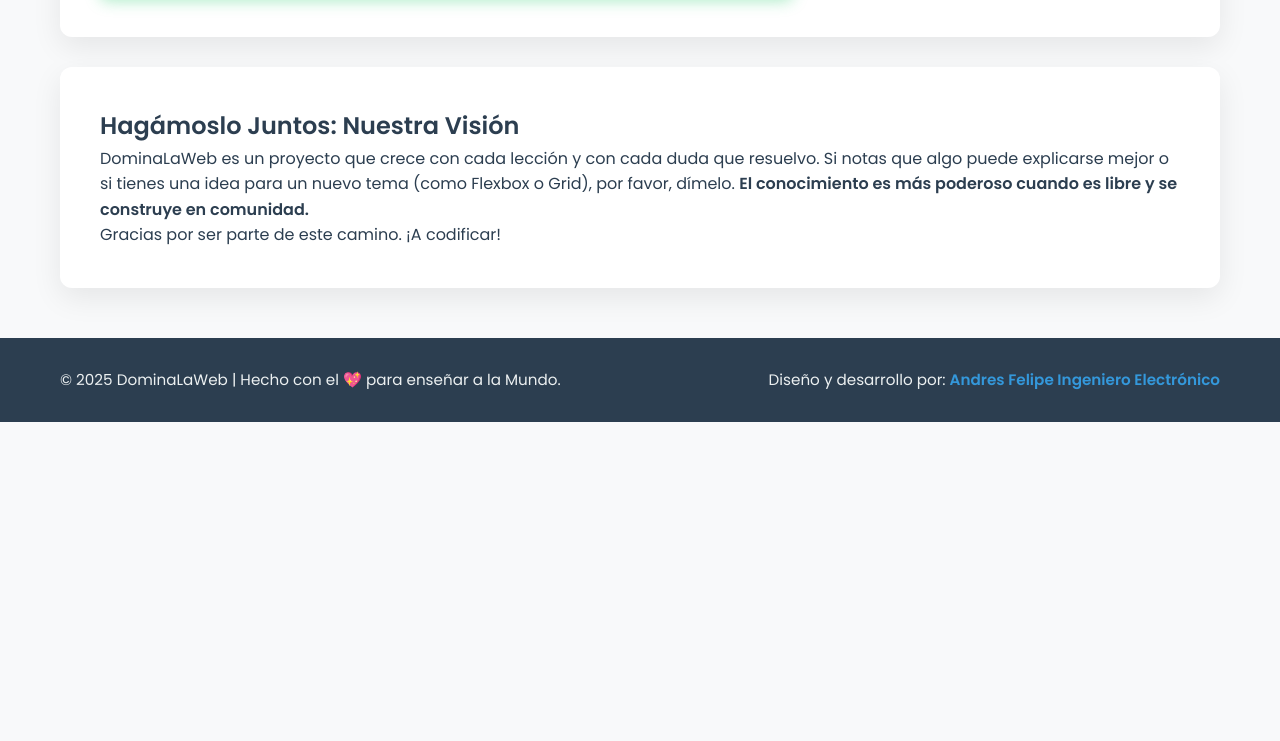
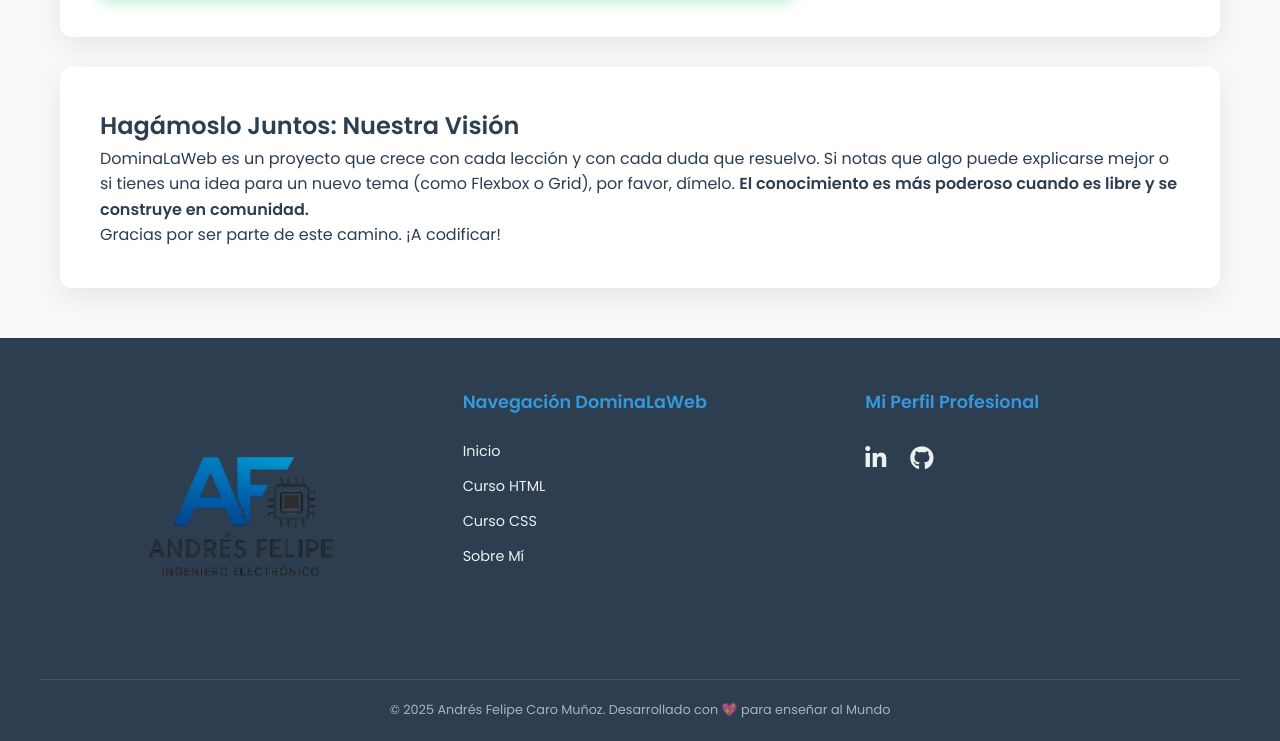
Before and after one commit to AFC7/dominalaweb.github.io, a plain HTML site: page sobre-mi.html in a window 1280 px wide. Shown: the part 679-1420 px from the top of the page. Before the commit the page ends 1101 px from the top, so only its background shows below. Drawn offline with Linux system fonts and the light colour scheme.

Commit message:
Add files via upload

```diff
--- a/assets/css/style.css
+++ b/assets/css/style.css
@@ -814,6 +814,136 @@ body {
 }
 
 
+/* ==================================== */
+/* 9. FOOTER PROFESIONAL (Página Sobre Mí) */
+/* ==================================== */
+
+.profile-footer {
+    background-color: var(--color-text-dark); /* Fondo oscuro */
+    color: var(--color-text-light); /* Texto claro */
+    padding: 50px 0 0; /* Espacio superior */
+    margin-top: 50px;
+}
+
+.footer__container {
+    display: grid;
+    grid-template-columns: repeat(3, 1fr); /* 3 columnas iguales en PC */
+    gap: 3rem;
+    padding-bottom: 40px;
+    border-bottom: 1px solid rgba(255, 255, 255, 0.1); /* Separador sutil */
+}
+
+.footer__title {
+    font-size: 1.1rem;
+    margin-bottom: 1.5rem;
+    color: var(--color-primary); /* Títulos en color primario */
+}
+
+/* Logo y Texto Principal */
+.footer__logo {
+    display: inline-block;
+    text-decoration: none;
+    color: white;
+    font-weight: 600;
+    font-size: 1.5rem;
+}
+.footer__logo .site-name {
+    display: block;
+    margin-bottom: 5px;
+}
+
+/* Enlaces de Navegación */
+.footer__links {
+    list-style: none;
+    padding: 0;
+}
+
+.footer__link {
+    display: block;
+    text-decoration: none;
+    color: var(--color-text-light);
+    margin-bottom: 0.75rem;
+    font-size: 0.9rem;
+    transition: color 0.3s;
+}
+
+.footer__link:hover {
+    color: var(--color-primary);
+}
+
+/* Redes Sociales */
+.footer__social {
+    display: flex;
+    gap: 1.5rem;
+}
+
+.footer__social-link {
+    font-size: 1.5rem;
+    color: var(--color-text-light);
+    transition: color 0.3s;
+}
+
+.footer__social-link:hover {
+    color: var(--color-secondary); /* Usa el color secundario para el hover de redes */
+}
+
+/* Copyright Final */
+.footer__copy {
+    text-align: center;
+    font-size: 0.8rem;
+    color: rgba(255, 255, 255, 0.6);
+    padding: 20px 0;
+    margin: 0;
+}
+
+/* ------------------------------------ */
+/* Responsividad del Footer (Móvil/Tablet) */
+/* ------------------------------------ */
+@media (max-width: 768px) {
+    .footer__container {
+        grid-template-columns: repeat(2, 1fr); /* 2 columnas en Tablet */
+        padding: 0 20px 30px;
+    }
+}
+
+@media (max-width: 576px) {
+    .footer__container {
+        grid-template-columns: 1fr; /* 1 columna en Móvil */
+        text-align: center;
+    }
+    .footer__content {
+        margin-bottom: 20px;
+    }
+    .footer__social {
+        justify-content: center; /* Centra los iconos en móvil */
+    }
+}
+
+/* Estilos para el Logo en el Footer de la página Sobre Mí */
+
+.footer__logo-img {
+    max-width: 200px; /* AUMENTADO: Logo más grande (ajusta a tu gusto) */
+    height: auto;
+    display: block;
+    margin-bottom: 10px;
+    margin-left: auto;   /* NUEVO: Mantiene el logo centrado dentro de su contenedor */
+    margin-right: auto;
+}
+
+/* Ajusta el tamaño de la fuente para el nombre */
+.footer__logo .site-name {
+    font-size: 1.4rem; /* AUMENTADO: Nombre más grande */
+    display: block;
+    font-weight: 700; /* Asegura que el nombre resalte */
+}
+
+/* Estilos para la sección completa del logo (Contenedor) */
+.footer__profile-link {
+    display: flex;
+    flex-direction: column;
+    align-items: center; /* CORREGIDO: Centra el logo y el texto horizontalmente */
+    text-align: center; /* Asegura que el texto multilinea también esté centrado */
+}
 
 /* ==================================== */
 
@@ -965,16 +1095,6 @@ body {
 
 
 
-    /* 3. Ajustes de Texto y Secciones */
-
-    .tagline-quote {
-
-        display: none; /* Ocultamos la cita */
-
-    }
-
-
-
     .hero h1 {
 
         font-size: 2.2rem;
--- a/sobre-mi.html
+++ b/sobre-mi.html
@@ -7,6 +7,7 @@
     <title>Sobre Mí - Andrés Felipe - DominaLaWeb</title>
     <link rel="stylesheet" href="assets/css/style.css">
     <link href="https://fonts.googleapis.com/css2?family=Poppins:wght@400;600&display=swap" rel="stylesheet">
+    <link rel="stylesheet" href="https://cdnjs.cloudflare.com/ajax/libs/font-awesome/6.0.0-beta3/css/all.min.css">
 </head>
 
 <body>
@@ -56,7 +57,7 @@
             </div>
 
             <div class="bio-image">
-                <img src="assets/images/andres-felipe-profile.jpg" alt="Foto de Andrés Felipe, creador de DominaLaWeb">
+                <img src="assets/images/andres-felipe-profile.jpg" alt="Foto de Andrés Felipe, creador de DominaLaWeb" loading="lazy">
             </div>
         </section>
 
@@ -64,21 +65,48 @@
             <h2>Hagámoslo Juntos: Nuestra Visión</h2>
             <p>DominaLaWeb es un proyecto que crece con cada lección y con cada duda que resuelvo. Si notas que algo
                 puede explicarse mejor o si tienes una idea para un nuevo tema (como Flexbox o Grid), por favor, dímelo.
-                <strong>El conocimiento es más poderoso cuando es libre y se construye en comunidad.</strong></p>
+                <strong>El conocimiento es más poderoso cuando es libre y se construye en comunidad.</strong>
+            </p>
             <p>Gracias por ser parte de este camino. ¡A codificar!</p>
         </section>
     </main>
 
-    <footer class="main-footer">
-        <div class="footer-content container">
-            <p>&copy; 2025 DominaLaWeb | Hecho con el 💖 para enseñar a la Mundo.</p>
-            <p class="author-info">
-                Diseño y desarrollo por:
-                <a href="https://afc7.github.io/afcaro7.github.io/" target="_blank">
-                    Andres Felipe Ingeniero Electrónico
+    <footer class="profile-footer">
+        <div class="footer__container container">
+
+            <div class="footer__content">
+                <a href="https://afc7.github.io/afcaro7.github.io/" target="_blank"
+                    class="footer__logo footer__profile-link">
+
+                    <img src="assets/images/logo-afc.png" alt="Logo Andrés F. Caro" class="footer__logo-img">
                 </a>
-            </p>
+            </div>
+
+            <div class="footer__content">
+                <h3 class="footer__title">Navegación DominaLaWeb</h3>
+                <ul class="footer__links">
+                    <li><a href="index.html" class="footer__link">Inicio</a></li>
+                    <li><a href="lecciones/html-intro.html" class="footer__link">Curso HTML</a></li>
+                    <li><a href="lecciones/css-intro.html" class="footer__link">Curso CSS</a></li>
+                    <li><a href="sobre-mi.html" class="footer__link">Sobre Mí</a></li>
+                </ul>
+            </div>
+
+            <div class="footer__content">
+                <h3 class="footer__title">Mi Perfil Profesional</h3>
+                <div class="footer__social">
+                    <a href="https://www.linkedin.com/in/afcaro7" target="_blank" class="footer__social-link">
+                        <i class="fab fa-linkedin-in"></i>
+                    </a>
+                    <a href="https://github.com/AFC7" target="_blank" class="footer__social-link">
+                        <i class="fab fa-github"></i>
+                    </a>
+                </div>
+            </div>
+
         </div>
+
+        <p class="footer__copy">&copy; 2025 Andrés Felipe Caro Muñoz. Desarrollado con 💖 para enseñar al Mundo</p>
     </footer>
 
     <script src="assets/js/script.js"></script>
```
Also changed, not shown: index.html (+3 -2 lines), lecciones/css-intro.html (+3 -2 lines), lecciones/html-head-body.html (+4 -3 lines), lecciones/html-intro.html (+3 -2 lines), lecciones/html-links-images.html (+4 -3 lines), lecciones/html-lists.html (+3 -2 lines), lecciones/html-paragraphs-headings.html (+3 -2 lines), lecciones/html-tags.html (+3 -2 lines), assets/images/logo-afc.png (added).
